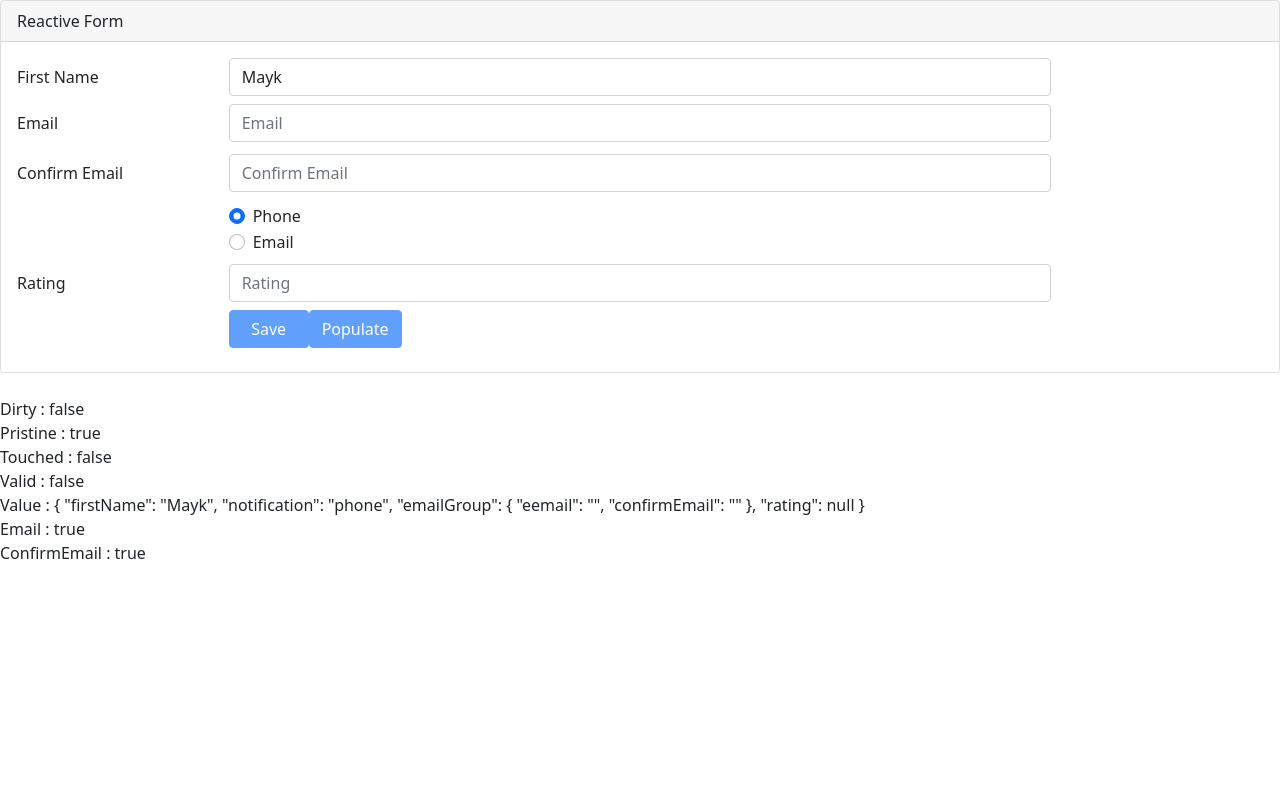
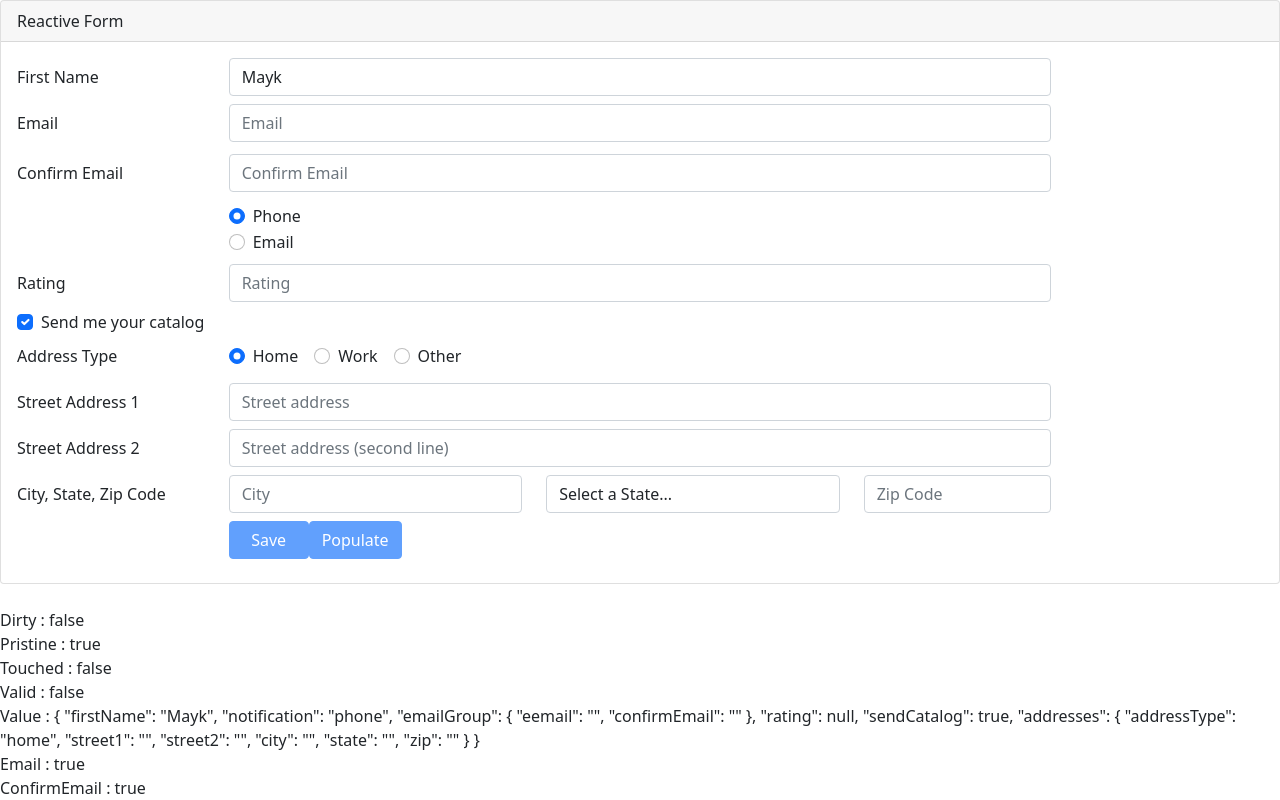
Before and after one commit to aveyselbozoglu/Angular-Forms, an Angular app: page /form in a window 1280 px wide. Built offline with nearby package versions, Linux system fonts and the light colour scheme.

Commit message:
preperation for adding dynamic input elements

```diff
--- a/src/app/pages/reactive-form/reactive-form.component.html
+++ b/src/app/pages/reactive-form/reactive-form.component.html
@@ -77,6 +77,102 @@
             </div>
 
             <div class="form-group row mb-2">
+                <div class="col-md-8">
+                    <div class="form-check">
+                        <label class="form-check-label">
+                            <input class="form-check-input" id="sendCatalogId" type="checkbox"
+                                formControlName="sendCatalog">Send me your catalog
+                        </label>
+                    </div>
+                </div>
+            </div>
+
+            <div *ngIf="customerForm.get('sendCatalog').value">
+                <!-- <div formArrayName="addresses"> -->
+                <div formGroupName="addresses">
+
+                    <div class="form-group row mb-2">
+                        <label class="col-md-2 col-form-label pt-0">Address Type</label>
+                        <div class="col-md-8">
+                            <div class="form-check form-check-inline">
+                                <label class="form-check-label">
+                                    <input class="form-check-input" id="addressType1Id" type="radio" value="home"
+                                        formControlName="addressType"> Home
+                                </label>
+                            </div>
+                            <div class="form-check form-check-inline">
+                                <label class="form-check-label">
+                                    <input class="form-check-input" id="addressType1Id" type="radio" value="work"
+                                        formControlName="addressType"> Work
+                                </label>
+                            </div>
+                            <div class="form-check form-check-inline">
+                                <label class="form-check-label">
+                                    <input class="form-check-input" id="addressType1Id" type="radio" value="other"
+                                        formControlName="addressType"> Other
+                                </label>
+                            </div>
+                        </div>
+                    </div>
+
+                    <div class="form-group row mb-2">
+                        <label class="col-md-2 col-form-label">Street Address
+                            1</label>
+                        <div class="col-md-8">
+                            <input class="form-control" type="text" placeholder="Street address"
+                                formControlName="street1">
+                        </div>
+                    </div>
+
+                    <div class="form-group row mb-2">
+                        <label class="col-md-2 col-form-label" for="street2Id">Street Address 2</label>
+                        <div class="col-md-8">
+                            <input class="form-control" id="street2Id" type="text"
+                                placeholder="Street address (second line)" formControlName="street2">
+                        </div>
+                    </div>
+
+                    <div class="form-group row mb-2">
+                        <label class="col-md-2 col-form-label" for="cityId">City, State, Zip Code</label>
+                        <div class="col-md-3">
+                            <input class="form-control" id="cityId" type="text" placeholder="City"
+                                formControlName="city">
+                        </div>
+                        <div class="col-md-3">
+                            <select class="form-control" id="stateId" formControlName="state">
+                                <option value="" disabled selected hidden>Select a State...</option>
+                                <option value="AL">Alabama</option>
+                                <option value="AK">Alaska</option>
+                                <option value="AZ">Arizona</option>
+                                <option value="AR">Arkansas</option>
+                                <option value="CA">California</option>
+                                <option value="CO">Colorado</option>
+                                <option value="WI">Wisconsin</option>
+                                <option value="WY">Wyoming</option>
+                            </select>
+                        </div>
+                        <div class="col-md-2">
+                            <input class="form-control" id="zipId" type="number" placeholder="Zip Code"
+                                formControlName="zip">
+                        </div>
+                    </div>
+
+
+                </div>
+                <!--
+                <div class="form-group row mb-2">
+                    <div class="col-md-4">
+                        <button class="btn btn-outline-primary" type="button"
+                            [title]="addresses.valid ? 'Add another mailing address' : 'Disabled until the existing address data is valid'"
+                            [disabled]="!addresses.valid" (click)="addAddress()">
+                            Add Another Address
+                        </button>
+                    </div>
+                </div> -->
+            </div>
+
+
+            <div class="form-group row mb-2">
                 <div class="offset-md-2 col-md-4">
                     <button class="btn btn-primary mr-3" type="submit" style="width: 80px;"
                         [disabled]="!customerForm.valid">
--- a/src/app/pages/reactive-form/reactive-form.component.ts
+++ b/src/app/pages/reactive-form/reactive-form.component.ts
@@ -76,7 +76,17 @@ export class ReactiveFormComponent implements OnInit {
         eemail: ['', Validators.email],
         confirmEmail: ['', [Validators.email, Validators.required]]
       }, { validator: emailMatcher }),
-      rating: [null, rangeValidator(1, 5)]
+      rating: [null, rangeValidator(1, 5)],
+      sendCatalog: true,
+      addresses: this.fb.group({
+        addressType: 'home',
+        street1: '',
+        street2: '',
+        city: '',
+        state: '',
+        zip: '',
+      })
+
     })
 
 
```
